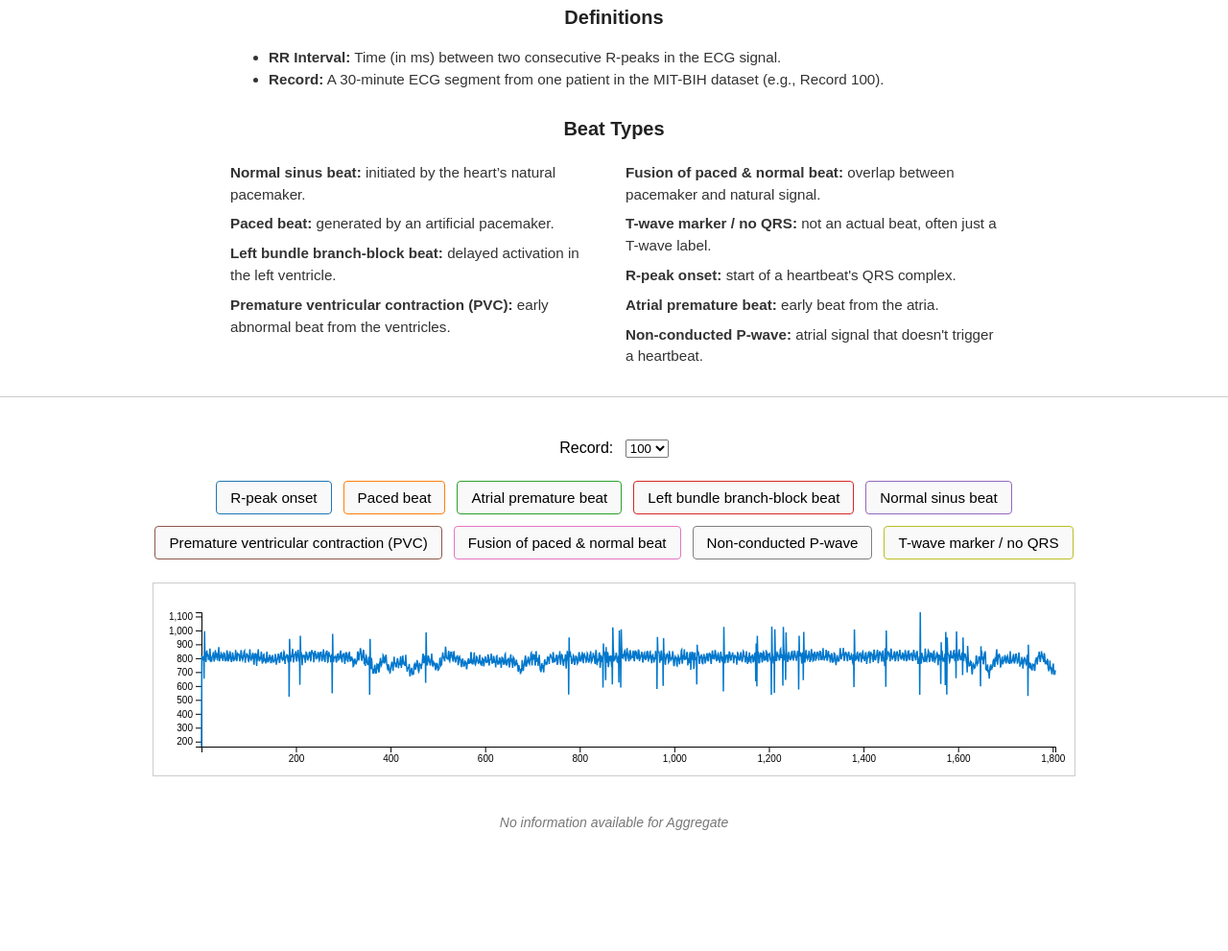
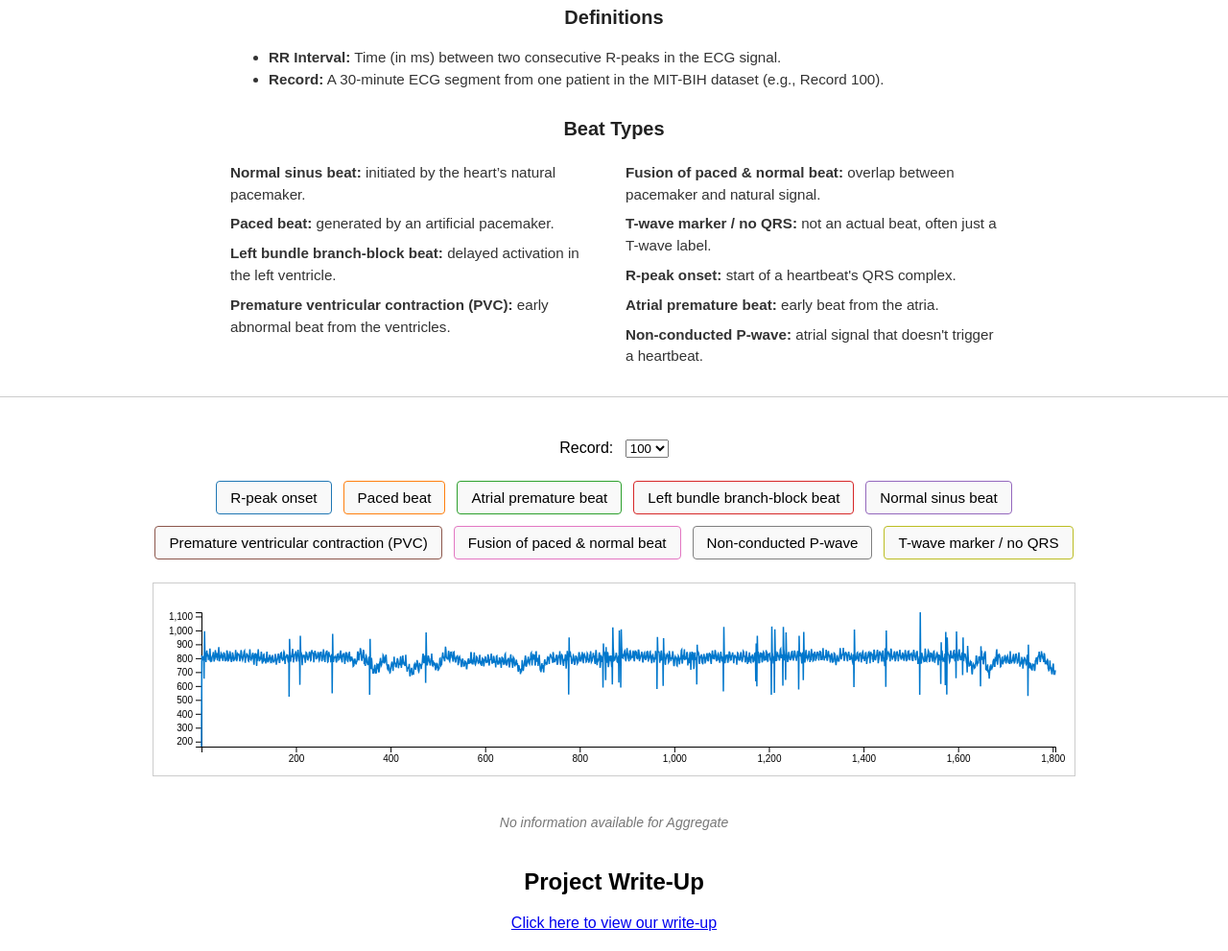
Before and after one commit to borngreat26/DSC106_ClusterFunks2, a plain HTML site: page index.html in a window 1280 px wide. Shown: the part 381-1372 px from the top of the page at 96% size. Before the commit the page ends 1286 px from the top, so only its background shows below. Drawn offline with nearby package versions, Linux system fonts and the light colour scheme.

Commit message:
Update index.html

```diff
--- a/index.html
+++ b/index.html
@@ -57,7 +57,14 @@
 
   <!-- Detail charts container -->
   <div id="detail-charts"></div>
-
+  <section id="write-up-link" style="text-align: center; margin-top: 40px;">
+    <h2>Project Write-Up</h2>
+    <p>
+      <a href="https://docs.google.com/document/d/1dX_Ey4-Pc4hHDOm3bd4tskPmdhNCKKpUPwW3l13sEs0/edit?tab=t.0" target="_blank" rel="noopener noreferrer">
+        Click here to view our write-up
+      </a>
+    </p>
+  </section>
   <script src="main.js"></script>
 </body>
 
```
